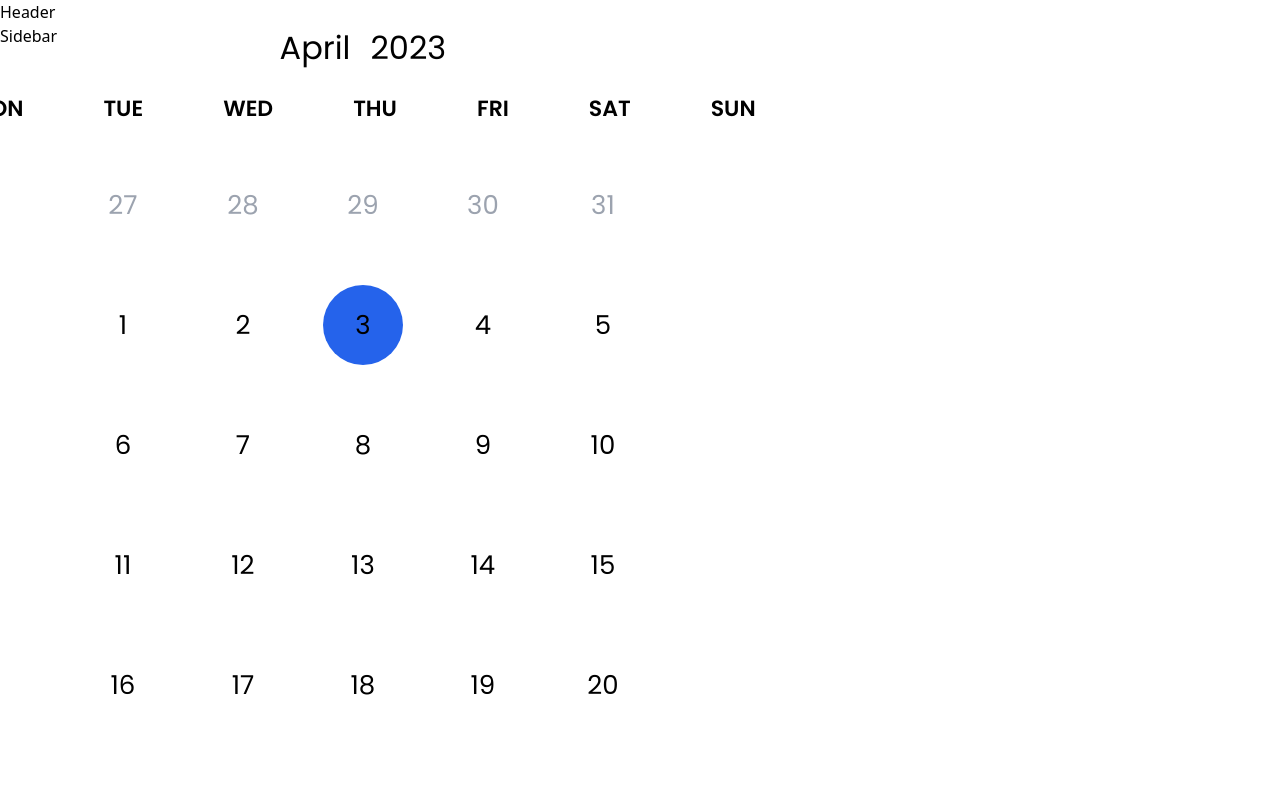
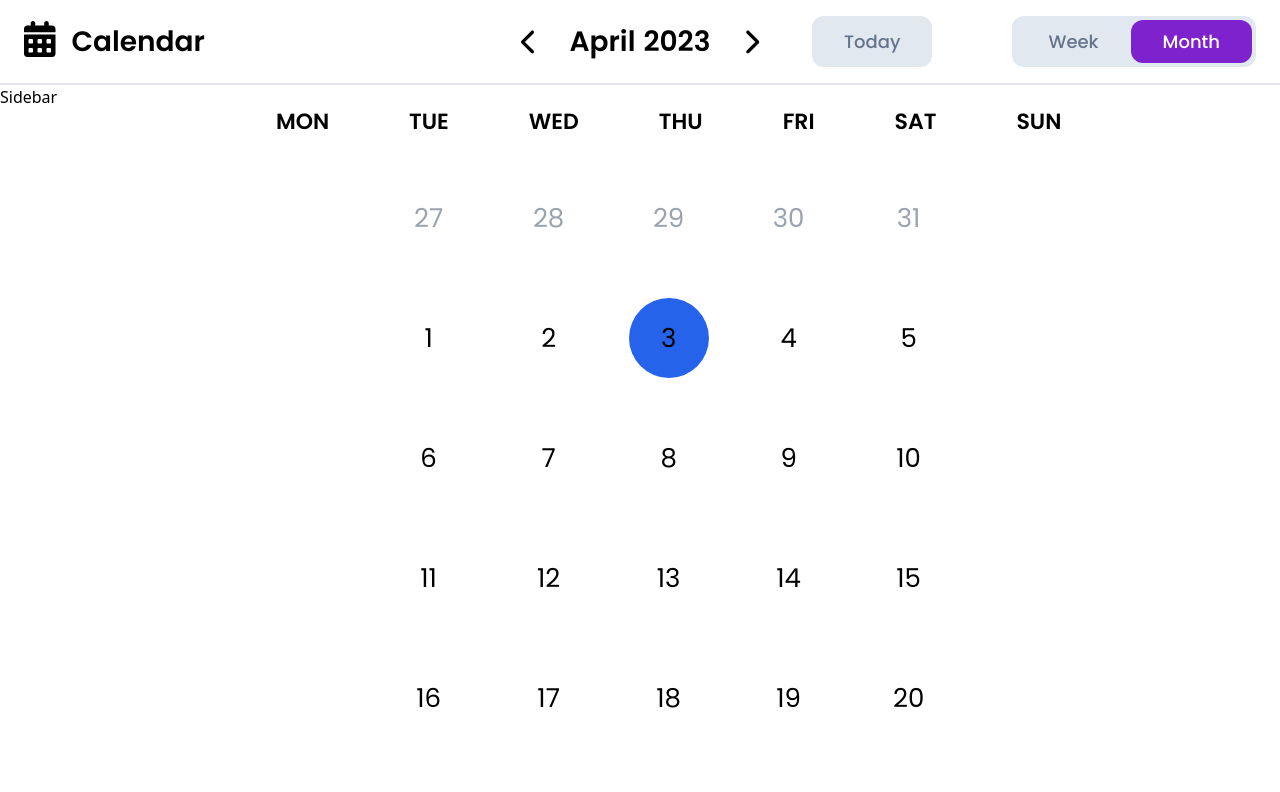
Before and after one commit to itsDaiton/calendar-app, a React (Vite) app: page / in a window 1280 px wide. Shown: the top 792 px of the page. Built offline with nearby package versions, Linux system fonts and the light colour scheme.

Commit message:
added header with switching months/views functionality

```diff
--- a/package.json
+++ b/package.json
@@ -9,6 +9,9 @@
     "preview": "vite preview"
   },
   "dependencies": {
+    "@fortawesome/fontawesome-svg-core": "^6.4.0",
+    "@fortawesome/free-solid-svg-icons": "^6.4.0",
+    "@fortawesome/react-fontawesome": "^0.2.0",
     "@reduxjs/toolkit": "^1.9.3",
     "@types/node": "^18.15.11",
     "@types/react-redux": "^7.1.25",
--- a/src/components/Calendar.tsx
+++ b/src/components/Calendar.tsx
@@ -61,21 +61,15 @@ const Calendar = () => {
 
   return (
     <div>
-    <div className='flex justify-center items-center flex-wrap flex-row w-1/2 space-x-5'>
-      <p className='font-poppins text-[32px]'>
-        {dayjs().month(month).format('MMMM')}
-      </p>
-      <p className='font-poppins text-[32px]'>
-        {year}
-      </p>
-    </div>
-    <div className='flex flex-row justify-center space-x-20 items-center w-1/2 py-5 font-poppins font-semibold text-[22px]'>
+      <div className='flex flex-row justify-center space-x-20 items-center py-5 font-poppins font-semibold text-[22px]'>
         {daysOfWeek.map((day) => (
           <p key={day.id}>{day.value}</p>
         ))}
       </div>
-    <div className='flex justify-center flex-wrap flex-row w-1/2'>
+      <div className='w-full flex justify-center'>
+        <div className='flex justify-center items-center flex-wrap w-1/2'>
           {renderWeeks()}
+        </div>
       </div>
     </div>
   )
--- a/src/components/Header.tsx
+++ b/src/components/Header.tsx
@@ -1,10 +1,110 @@
 import React from 'react'
+import dayjs from 'dayjs'
+import { FontAwesomeIcon } from '@fortawesome/react-fontawesome'
+import { faCalendarDays, faChevronLeft, faChevronRight } from '@fortawesome/free-solid-svg-icons'
+import { useAppDispatch, useAppSelector } from '../../utils/hooks'
+import { selectMonth, selectYear, setMonth, setYear } from '../slices/dateSlice'
+import { selectView, setView } from '../slices/viewSlice'
+import { getCurrentMonth, getCurrentYear, viewTypes } from '../../utils/data'
 
-type Props = {}
+const Header = () => {
 
-const Header = (props: Props) => {
+  const year = useAppSelector(selectYear)
+  const month = useAppSelector(selectMonth)
+  const view = useAppSelector(selectView)
+  const dispatch = useAppDispatch()
+
+  const movePreviousMonth = (): void => {
+    if (month === 0) {
+      dispatch(
+        setYear(year - 1)
+      )
+      dispatch(
+        setMonth(11)
+      )
+    }
+    else {
+      dispatch(
+        setMonth(month - 1)
+      )
+    }
+  }
+
+  const moveNextMonth = (): void => {
+    if (month === 11) {
+      dispatch(
+        setYear(year + 1)
+      )
+      dispatch(
+        setMonth(0)
+      )
+    }
+    else {
+      dispatch(
+        setMonth(month + 1)
+      )
+    }
+  }
+
+  const moveToToday = (): void => {
+    dispatch(
+      setYear(getCurrentYear())
+    )
+    dispatch(
+      setMonth(getCurrentMonth())
+    )
+  }
+
+  const handleViewSwitch = (e: React.FormEvent<HTMLInputElement>): void => {
+    dispatch(
+      setView(e.currentTarget.value)
+    )
+  }
+
   return (
-    <div>Header</div>
+    <div className='flex justify-between items-center font-poppins border-b-2 px-6 py-4'>
+      <div className='flex w-1/3 justify-start space-x-4'>
+        <FontAwesomeIcon icon={faCalendarDays} className='text-[36px]'/>
+        <p className='text-center text-[28px] font-semibold'>Calendar</p>
+      </div>
+      <div className='flex w-1/3 justify-center items-center'>
+        <FontAwesomeIcon icon={faChevronLeft} onClick={() => movePreviousMonth()} className='text-[26px] cursor-pointer'/>
+        <div className='flex justify-center text-[28px] space-x-2 font-semibold w-1/2 select-none'>
+          <span>{dayjs().month(month).format('MMMM')}</span>
+          <span>{year}</span>
+        </div>
+        <FontAwesomeIcon icon={faChevronRight} onClick={() => moveNextMonth()} className='text-[26px] cursor-pointer'/>
+      </div>
+      <div className='flex w-1/3 justify-end'>
+        <button
+          onClick={() => moveToToday()}
+          className='text-[18px] text-slate-500 mr-20 bg-slate-200 rounded-xl p-1 font-medium px-8 select-none space-x-2'
+        >
+          Today
+        </button>
+        <div className='flex justify-center items-center bg-slate-200 rounded-xl p-1 font-medium'>
+          {viewTypes.map((viewType) => (
+            <label
+              key={viewType.id}
+              htmlFor={viewType.value}
+              className={`text-[18px] cursor-pointer flex justify-center items-center flex-col py-2 px-8 rounded-xl select-none
+              ${viewType.value === view ? 'bg-purple-700 text-white' : 'text-slate-500'}`}
+            >
+              <input
+                type='radio'
+                id={viewType.value}
+                name='viewType'
+                value={viewType.value}
+                checked={view === viewType.value}
+                className='hidden'
+                onChange={handleViewSwitch}
+              />
+              <span>{viewType.text}</span>
+            </label>
+          ))}
+        </div>
+      </div>
+    </div>
   )
 }
 
--- a/src/slices/viewSlice.ts
+++ b/src/slices/viewSlice.ts
@@ -3,11 +3,11 @@ import { RootState } from "../../utils/store";
 
 
 interface ViewState {
-  value: string | null;
+  value: string;
 }
 
 const initialState: ViewState = {
-  value: null
+  value: 'month'
 }
 
 export const viewSlice = createSlice({
--- a/utils/data.ts
+++ b/utils/data.ts
@@ -2,7 +2,7 @@ import dayjs from "dayjs";
 
 interface daysOfWeekDay {
   id: number;
-  value: string
+  value: string;
 }
 
 export const daysOfWeek : daysOfWeekDay[] = [
@@ -45,3 +45,22 @@ export const getCurrentMonth = (): number => {
 export const getCurrentYear = (): number => {
   return currentDate.year()
 }
+
+interface viewTypesType {
+  id: number;
+  value: string;
+  text: string;
+}
+
+export const viewTypes: viewTypesType[] = [
+  {
+    id: 1,
+    value: "week",
+    text: "Week"
+  },
+  {
+    id: 2,
+    value: "month",
+    text: "Month"
+  },
+]
```
Also changed, not shown: 1 other file (tests, documents, lock files or other folders). Lines whose indentation alone changed are shown as unchanged.
